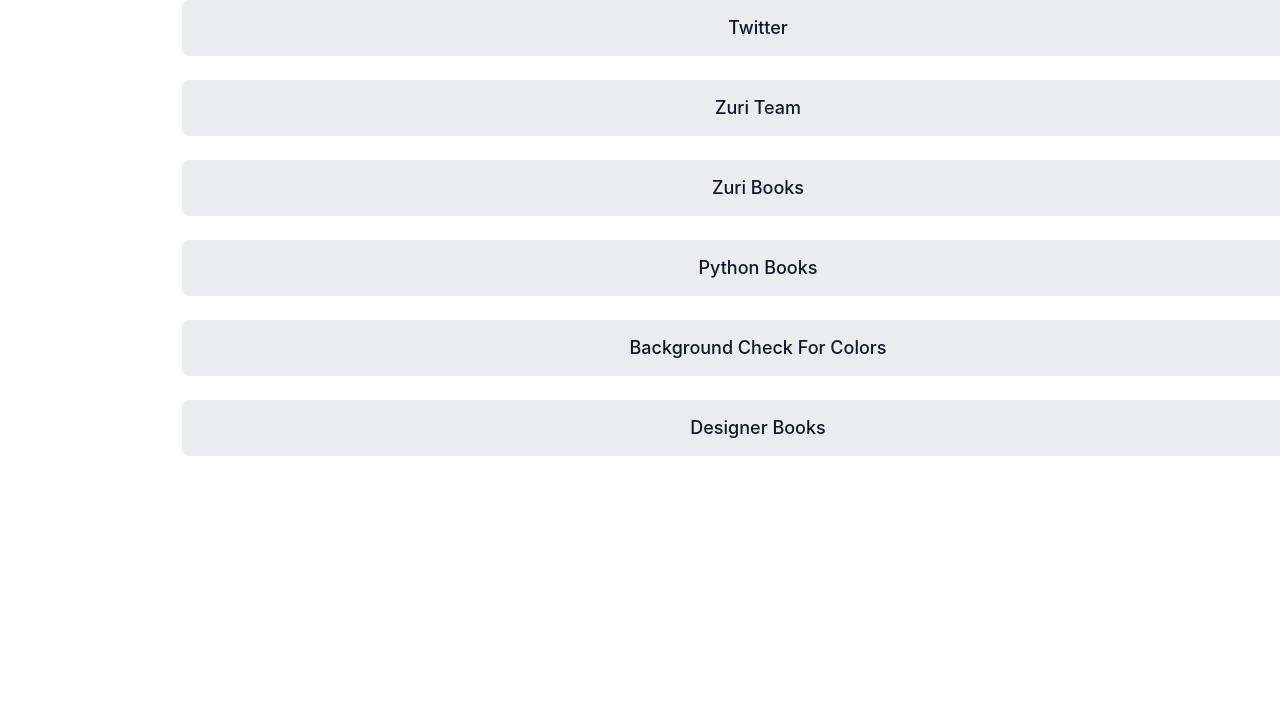
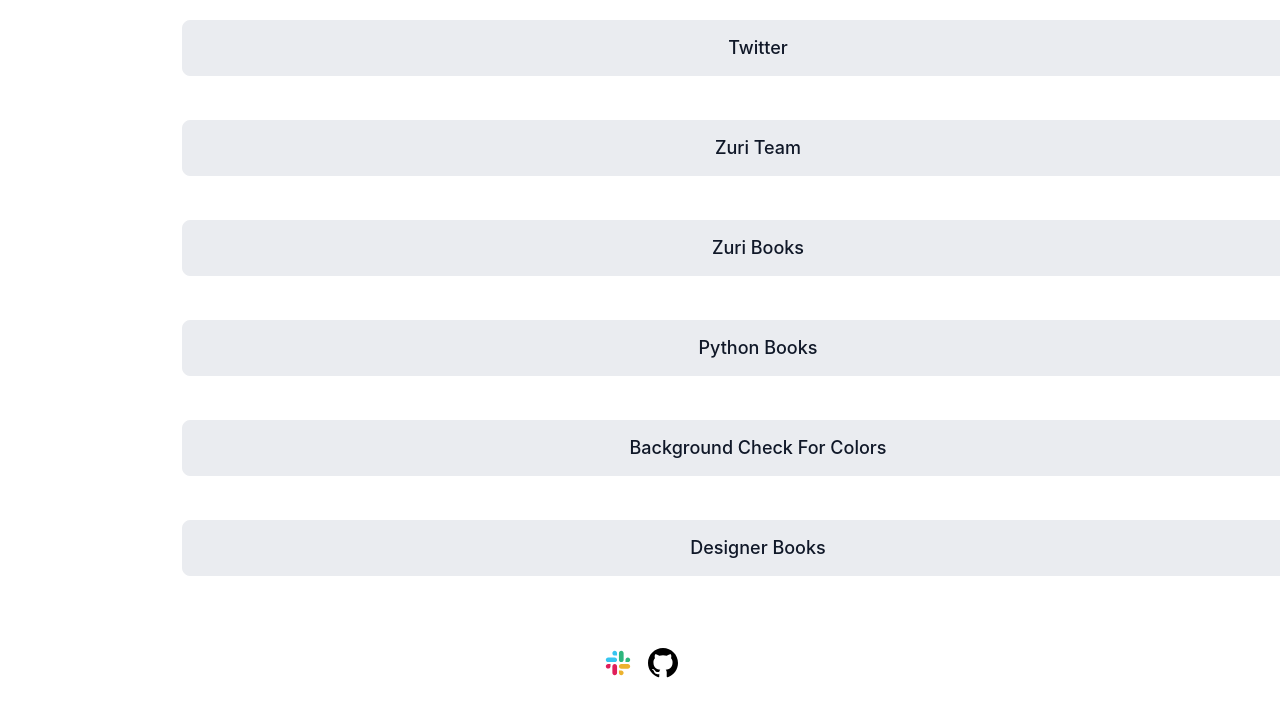
Before and after one commit to oritise1/hngi9-linktree-project, a React (Create React App) app: page / in a window 1280 px wide. Shown: the top 716 px of the page. Built offline with nearby package versions, Linux system fonts and the light colour scheme.

Commit message:
add social icons

```diff
--- a/src/App.css
+++ b/src/App.css
@@ -8,14 +8,18 @@
   width: 150px;
 }
 form{
-  /* height: 200px; */
   position: relative;
   border: 1px solid;
   width: 60%;
   padding: 30px;
   align-self: center;
   align-items: center;
-  /* padding-bottom: 100px; */
-  /* border: 1px inset gray; */
-  /* /* margin-left: 20px; */
 }
+.IconWrapper {
+  display: flex;
+  justify-content: center;
+  margin-top: 48px;
+}
+.icon {
+  width: 30px;
+}
--- a/src/App.js
+++ b/src/App.js
@@ -1,6 +1,10 @@
 import logo from './logo.svg';
 import './App.css';
 import Button from './components/Button';
+
+import SlackIcon from './images/slack.svg'
+import GitHubIcon from './images/github.svg'
+
 
 const App = () => {
   const item =[
@@ -38,7 +42,6 @@
   return (
 
     <div className="App">
-
       {item.map(data => {
         return (
           <Button
@@ -49,11 +52,10 @@
       })}
 
 
-      {/* <Button textName='Zuri Team' link='https://training.zuri.team/'/> <br/>
-      <Button textName='Zuri Books' link='http://books.zuri.team'/> <br/>
-      <Button textName='Python Books'link='https://books.zuri.team/python-for-beginners?ref_id=<yourslackname>' /> <br/>
-      <Button textName='Background Check For Colors' link='https://background.zuri.team/' /> <br/>
-      <Button textName='Designer Books' link='https://books.zuri.team/design-rules' /> */}
+      <div className='IconWrapper'>
+        <img src={SlackIcon} alt='Slack-icon' className='icon' style={{marginRight: '15px'}}/>
+        <img src={GitHubIcon} alt='github-icon' className='icon'/>
+      </div>
     </div>
   );
 }
--- a/src/components/Button/index.jsx
+++ b/src/components/Button/index.jsx
@@ -4,11 +4,15 @@
 const Button = (props) => {
   return (
     <div>
+        <div>
+            <img src="" />
+        </div>
           <button type="button"className="ButtonWrapper">
             <a href={props.link} target={"_blank"} rel="noreferrer">
               <p>{props.title}</p>
             </a>
           </button>
+
     </div>
   );
 };
```
Also changed, not shown: src/images/github.svg (added), src/images/slack.svg (added).
